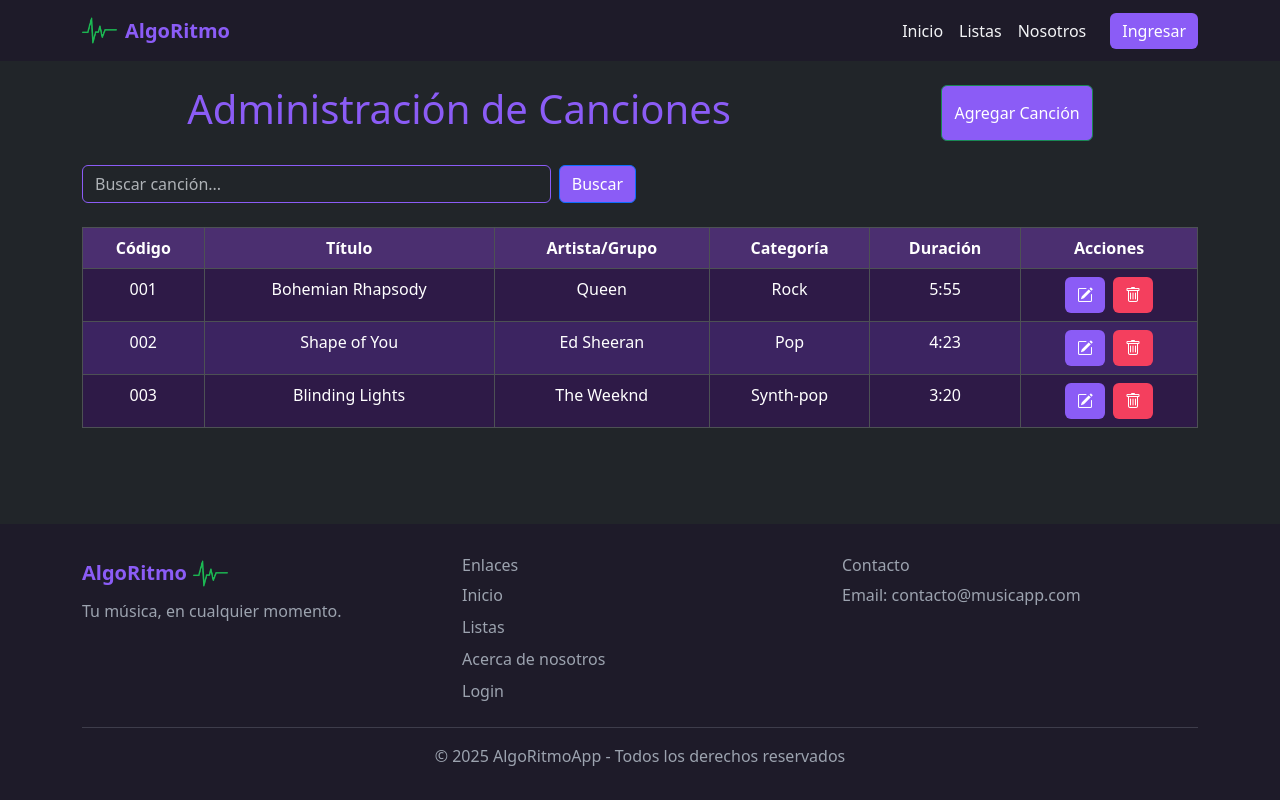
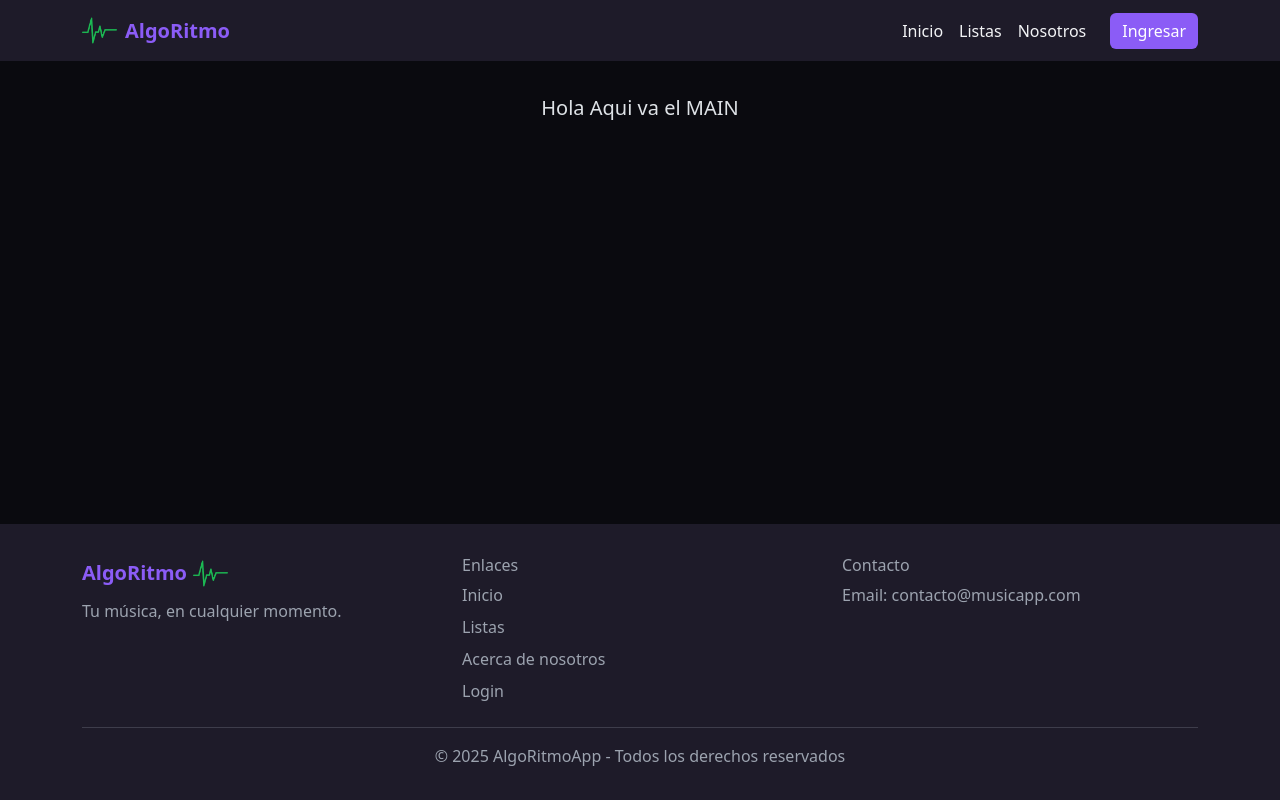
Before and after one commit to masheee/AlgoRitmo, a React (Vite) app: page / in a window 1280 px wide. Built offline with nearby package versions, Linux system fonts and the light colour scheme.

Commit message:
correccion dejando main en app

```diff
--- a/src/App.jsx
+++ b/src/App.jsx
@@ -7,12 +7,11 @@ export default function AppLayout() {
   return (
     <>
       <Menu />
-      {/* <main style={{ padding: "2rem 0", flex: "1" }}>
+      <main style={{ padding: "2rem 0", flex: "1" }}>
         <Container>
           <p className="text-center fs-5">Hola Aqui va el MAIN</p>
         </Container>
-      </main> */}
-      <Administrador></Administrador>
+      </main>
       <Footer />
     </>
   );
```
